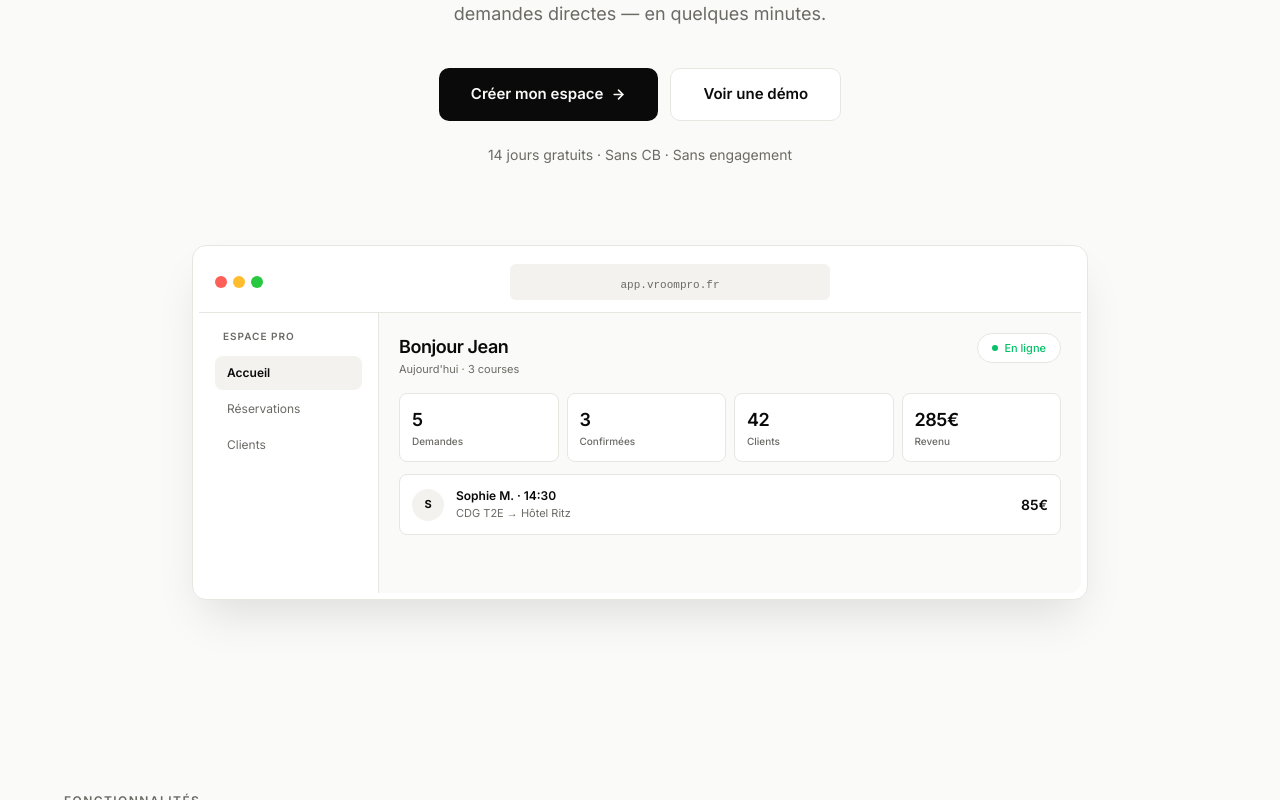
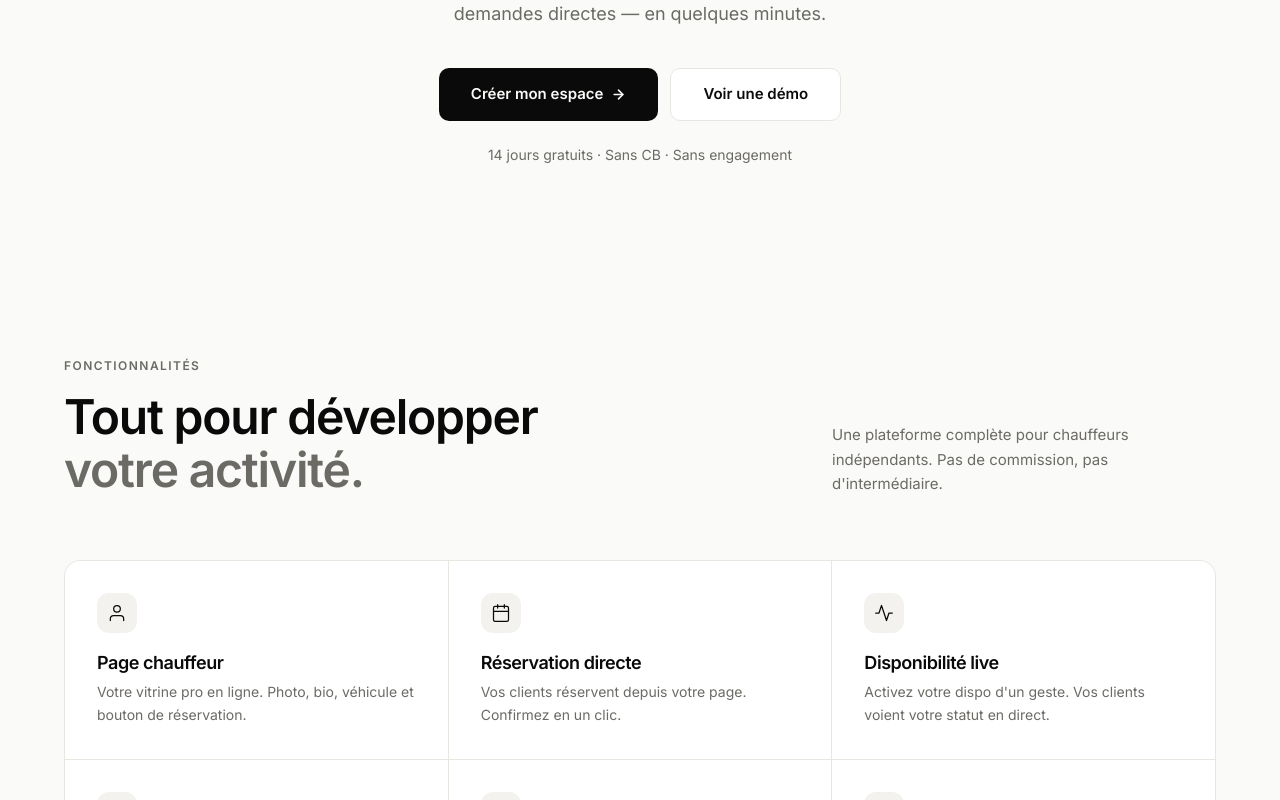
Before and after one commit to magentyagency-ops/chauffeur, a Next.js app: page / in a window 1280 px wide. Shown: the part 438-1238 px from the top of the page. Built offline with nearby package versions, Linux system fonts and the light colour scheme.

Commit message:
chore: remove dashboard preview section from landing page

```diff
--- a/src/app/page.tsx
+++ b/src/app/page.tsx
@@ -134,61 +134,6 @@ export default function LandingPage() {
           </p>
         </div>
 
-        {/* Dashboard preview */}
-        <div className="fade-up max-w-4xl mx-auto mt-20" style={{ animationDelay: ".2s" }}>
-          <div className="card p-1.5 shadow-[0_24px_48px_-12px_rgba(0,0,0,.12)]">
-            {/* Browser bar */}
-            <div className="flex items-center gap-3 px-4 py-3 border-b border-border rounded-t-xl">
-              <div className="flex gap-1.5">
-                <div className="w-3 h-3 rounded-full bg-[#ff5f57]" />
-                <div className="w-3 h-3 rounded-full bg-[#ffbd2e]" />
-                <div className="w-3 h-3 rounded-full bg-[#28c840]" />
-              </div>
-              <div className="flex-1 max-w-xs mx-auto bg-surface-alt rounded-md px-3 py-1.5 text-center">
-                <span className="text-[11px] text-muted font-mono">app.vroompro.fr</span>
-              </div>
-            </div>
-            {/* Content */}
-            <div className="grid grid-cols-[180px_1fr] min-h-[280px] bg-background rounded-b-xl overflow-hidden">
-              {/* Mini sidebar */}
-              <div className="bg-surface border-r border-border p-4 hidden md:block">
-                <div className="text-[10px] font-semibold text-muted uppercase tracking-widest px-2 mb-3">Espace pro</div>
-                {["Accueil", "Réservations", "Clients"].map((l, i) => (
-                  <div key={l} className={`text-[12px] px-3 py-2 rounded-lg mb-0.5 ${i === 0 ? "bg-surface-alt font-semibold text-foreground" : "text-muted"}`}>{l}</div>
-                ))}
-              </div>
-              {/* Mini dashboard */}
-              <div className="p-5">
-                <div className="flex justify-between items-start mb-4">
-                  <div>
-                    <div className="text-lg font-semibold tracking-tight">Bonjour Jean</div>
-                    <div className="text-[11px] text-muted">Aujourd'hui · 3 courses</div>
-                  </div>
-                  <div className="pill bg-surface border border-border !text-[11px]">
-                    <span className="w-1.5 h-1.5 rounded-full bg-success" />
-                    <span className="text-success font-medium">En ligne</span>
-                  </div>
-                </div>
-                <div className="grid grid-cols-4 gap-2 mb-3">
-                  {[["5", "Demandes"], ["3", "Confirmées"], ["42", "Clients"], ["285€", "Revenu"]].map(([v, l]) => (
-                    <div key={l} className="card p-3 !rounded-lg">
-                      <div className="text-lg font-semibold tracking-tight">{v}</div>
-                      <div className="text-[10px] text-muted font-medium">{l}</div>
-                    </div>
-                  ))}
-                </div>
-                <div className="card p-3 !rounded-lg flex items-center gap-3">
-                  <div className="w-8 h-8 rounded-full bg-surface-alt flex items-center justify-center text-[11px] font-bold">S</div>
-                  <div className="flex-1 min-w-0">
-                    <div className="text-[12px] font-semibold">Sophie M. · 14:30</div>
-                    <div className="text-[11px] text-muted truncate">CDG T2E → Hôtel Ritz</div>
-                  </div>
-                  <div className="text-sm font-semibold">85€</div>
-                </div>
-              </div>
-            </div>
-          </div>
-        </div>
       </section>
 
       {/* ═══ FEATURES ═══ */}
```
